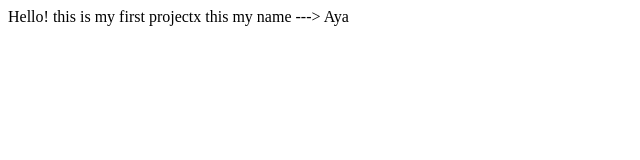
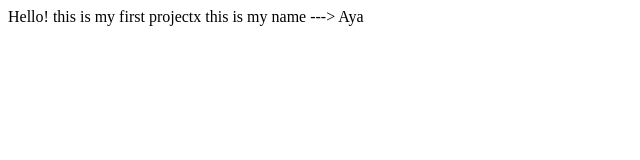
Before and after one commit to rafathmd007/MyFirstProject, a plain HTML site: page index.html in a window 1280 px wide. Shown: the full height of the page, 0-640 px from the left. Drawn offline with Linux system fonts and the light colour scheme.

Commit message:
had an error so commit again

```diff
--- a/index.html
+++ b/index.html
@@ -8,6 +8,6 @@
 
 		Hello!
 		this is my first projectx
-		this my name ---> Aya
+		this is my name ---> Aya
 	</body>
 </html>
```
